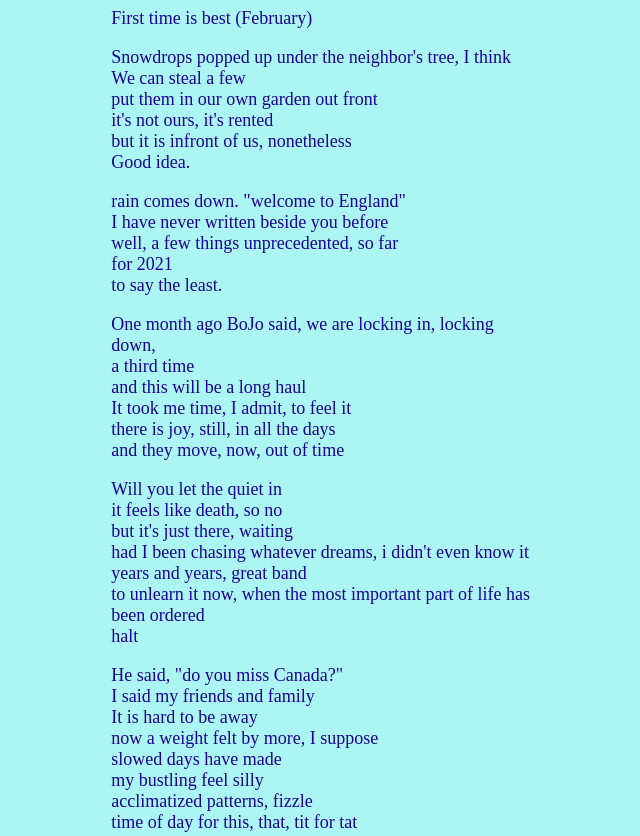
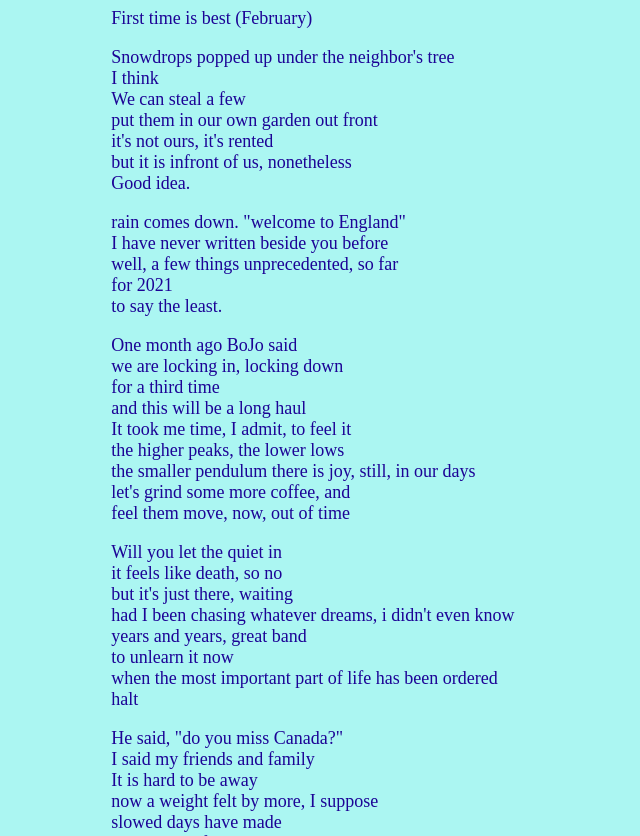
Before and after one commit to ashleymaerie/ashleymaerie.github.io, a plain HTML site: page index.html in a window 1280 px wide. Shown: the top 836 px of the page, without its empty margins (318-958 px from the left). Drawn offline with Linux system fonts and the light colour scheme.

Commit message:
Update index.html

```diff
--- a/index.html
+++ b/index.html
@@ -19,7 +19,8 @@ body {
 First time is best
 (February)
 <p>
-Snowdrops popped up under the neighbor's tree, I think<br>
+Snowdrops popped up under the neighbor's tree<br>
+I think<br>
 We can steal a few<br>
 put them in our own garden out front<br>
 it's not ours, it's rented<br>
@@ -34,20 +35,25 @@ for 2021<br>
 to say the least.<br>
 </p>
 <p>
-One month ago BoJo said, we are locking in, locking down,<br>
-a third time<br>
+One month ago BoJo said<br>
+we are locking in, locking down<br>
+for a third time<br>
 and this will be a long haul<br>
 It took me time, I admit, to feel it<br>
-there is joy, still, in all the days<br>
-and they move, now, out of time<br>
+the higher peaks, the lower lows<br>
+the smaller pendulum
+there is joy, still, in our days<br>
+let's grind some more coffee, and<br>
+feel them move, now, out of time<br>
 </p>
 <p>
 Will you let the quiet in<br>
 it feels like death, so no<br>
 but it's just there, waiting<br>
-had I been chasing whatever dreams, i didn't even know it<br>
+had I been chasing whatever dreams, i didn't even know<br>
 years and years, great band<br>
-to unlearn it now, when the most important part of life has been ordered<br>
+to unlearn it now<br>
+when the most important part of life has been ordered<br>
 halt<br>
 </p>
 <p>
@@ -62,7 +68,7 @@ time of day for this, that, tit for tat<br>
 </p>
 <p>
 I wonder, where were they even born?<br>
-an answer comes,<br>
+the answer comes,<br>
 "under pressure"<br>
 </p>
 <p>
```
